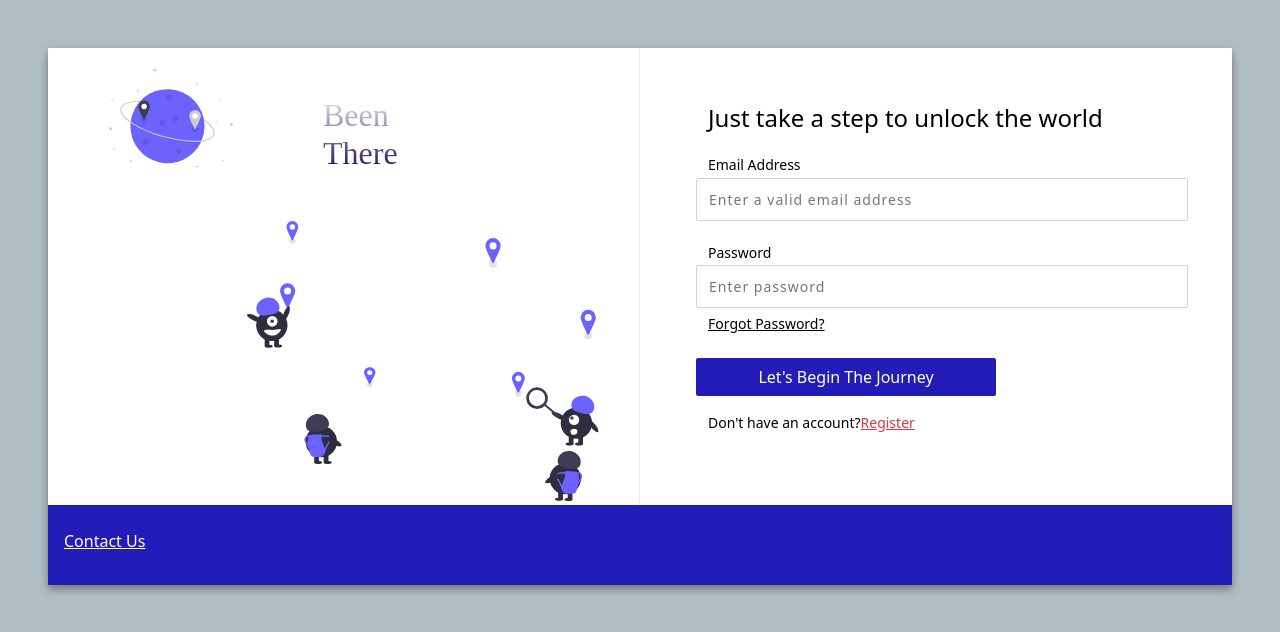
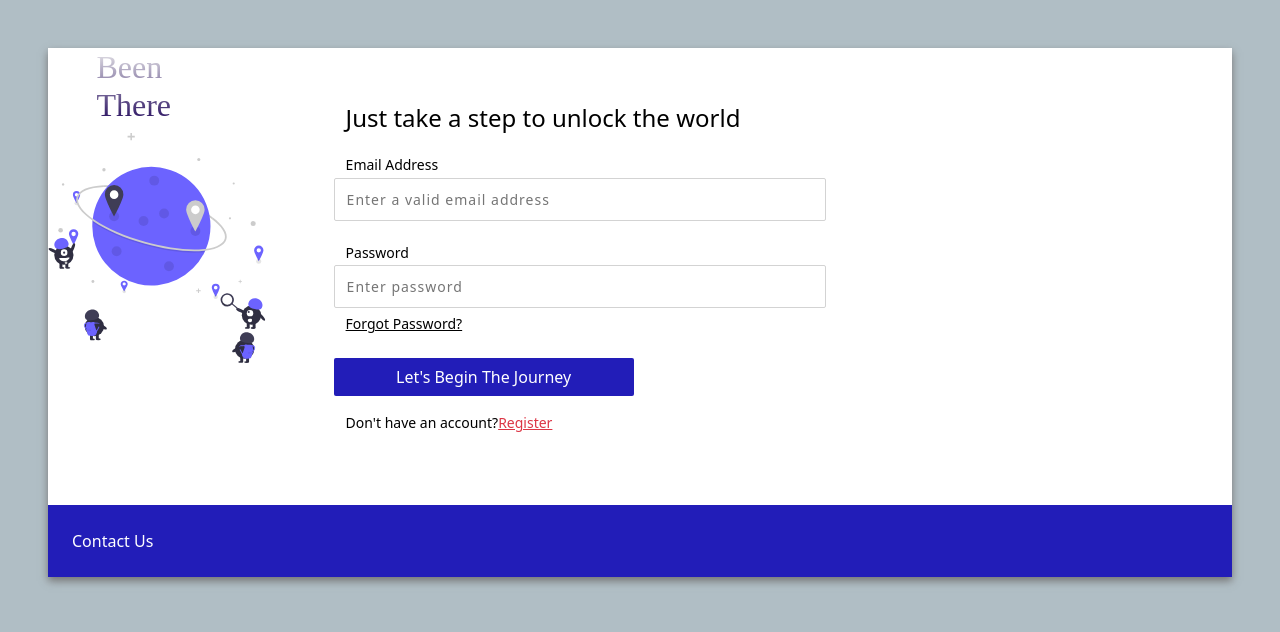
Before and after one commit to Pijush-Beyond/Trip-Planner-Frontend, a React (Create React App) app: page / in a window 1280 px wide. Shown: the top 632 px of the page. Built offline with nearby package versions, Linux system fonts and the light colour scheme.

Commit message:
image problem is solved little

```diff
--- a/package.json
+++ b/package.json
@@ -7,7 +7,7 @@
     "@testing-library/jest-dom": "^5.12.0",
     "@testing-library/react": "^11.2.6",
     "@testing-library/user-event": "^12.8.3",
-    "bootstrap": "^5.0.0-alpha1",
+    "bootstrap": "^5.0.0-beta3",
     "react": "^17.0.2",
     "react-dom": "^17.0.2",
     "react-redux": "^7.2.4",
--- /dev/null
+++ b/src/components/assets/image.js
@@ -0,0 +1,17 @@
+import React from 'react';
+
+import Svg from './svg1.svg'
+import Svg2 from './svg2.svg'
+
+export default function Image() {
+  return (
+      <div className="position-relative py-5" style={{ width: '20%' }}> {/*just edit this line don't remove position-relative class else you can*/}
+        <div className='position-absolute d-flex flex-column align-items-center' style={{ top: 0, bottom: 0, left: '25%', right: '25%' }}>
+          <h6 className='logoText'>Been There</h6>
+          <img src={Svg2} style={{ height: "35%", objectFit: 'contain' }} />
+        </div>
+
+        <img src={Svg} style={{ height: "100%", width: '100%', objectFit: 'contain' }} />
+      </div>
+  )
+}
--- a/src/components/login.js
+++ b/src/components/login.js
@@ -1,23 +1,14 @@
 import React from 'react'
-//import ReactDOM from 'react-dom'
 import '../style.css'
-import Svg from './assets/svg1.svg'
-import Svg2 from './assets/svg2.svg'
+import Image from './assets/image'
+
 
 const login = () => {
   return (
     <div className="container-fluid px-1 px-md-5 px-lg-1 px-xl-5 py-5 mx-auto h-100 w-100">
       <div className="card card0 border-0">
         <div className="row d-flex">
-          <div className="col-lg-6 border-line">
-            <div className='row'>
-              <img src={Svg2} className="logo col-lg-3" />
-              <h6 className='col-lg-3 px-1 mx-5 my-5 logoText'>Been There</h6>
-            </div>
-
-            <img src={Svg} className='image' />
-
-          </div>
+          <Image />
           <div className="col-lg-6">
             <div className="card2 card border-0  py-5">
               <div className="row mb-4 px-3">
@@ -55,14 +46,11 @@ const login = () => {
             </div>
           </div>
         </div>
-        <div className="bg-blue py-4">
-          <div className="row px-3">
-            <a class="ml-4 ml-sm-5 mb-2">Contact Us</a>
-          </div>
+        <div className="bg-blue p-4">
+          <a>Contact Us</a>
         </div>
       </div>
     </div>
-
   )
 }
 
--- a/src/components/register.js
+++ b/src/components/register.js
@@ -1,30 +1,30 @@
 import React from 'react'
 //import ReactDOM from 'react-dom'
-import '../style.css'
-import Svg from './assets/svg1.svg'
-import Svg2 from './assets/svg2.svg'
+import '../style.css';
+import Image from './assets/image';
+
 
 const register = () => {
   return (
     <div className="container-fluid px-1 px-md-5 px-lg-1 px-xl-5 py-2 mx-auto h-100 w-100">
       <div className="card card0 border-0">
         <div className="row d-flex">
-          <div className="col-lg-6 border-line" >
+
+          <Image />
+
+          {/* <div className="col-lg-6 border-line" >
             <div className='row'>
               <img src={Svg2} className="logo col-lg-3" />
               <h6 className='col-lg-3 px-1 mx-5 my-5 logoText'>Been There</h6>
             </div>
 
             <img src={Svg} className='imageRegister' />
-          </div>
+          </div> */}
           <div className="col-lg-6">
             <div className="card2 card border-0  py-5">
               <div className="row mb-4 px-3">
                 <h4 className="mb-0 mr-4 mt-2">Take Your First Step</h4>
               </div>
-
-
-
 
 
               <div className="row px-3">
```
Also changed, not shown: 1 other file (tests, documents, lock files or other folders).
